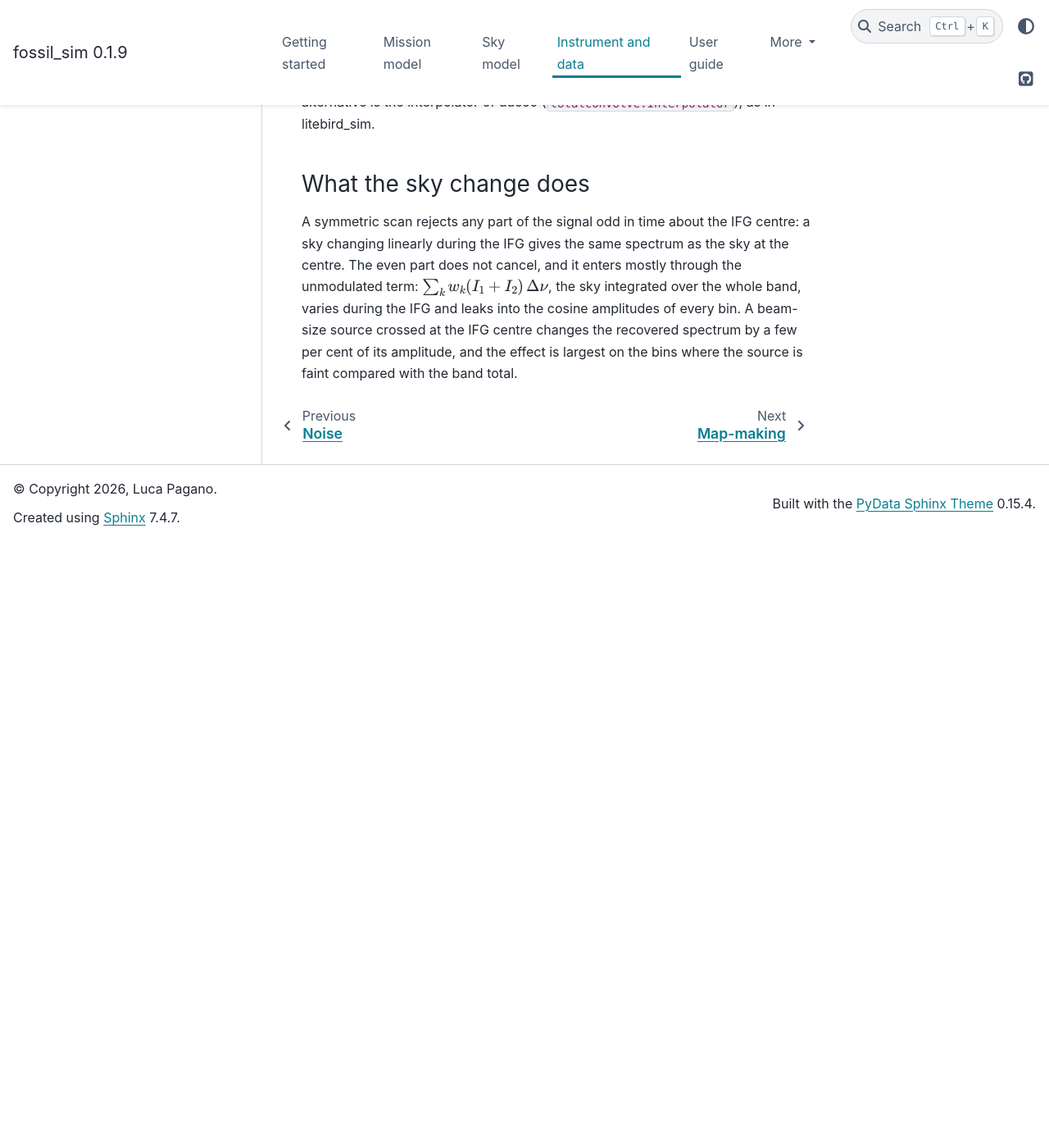
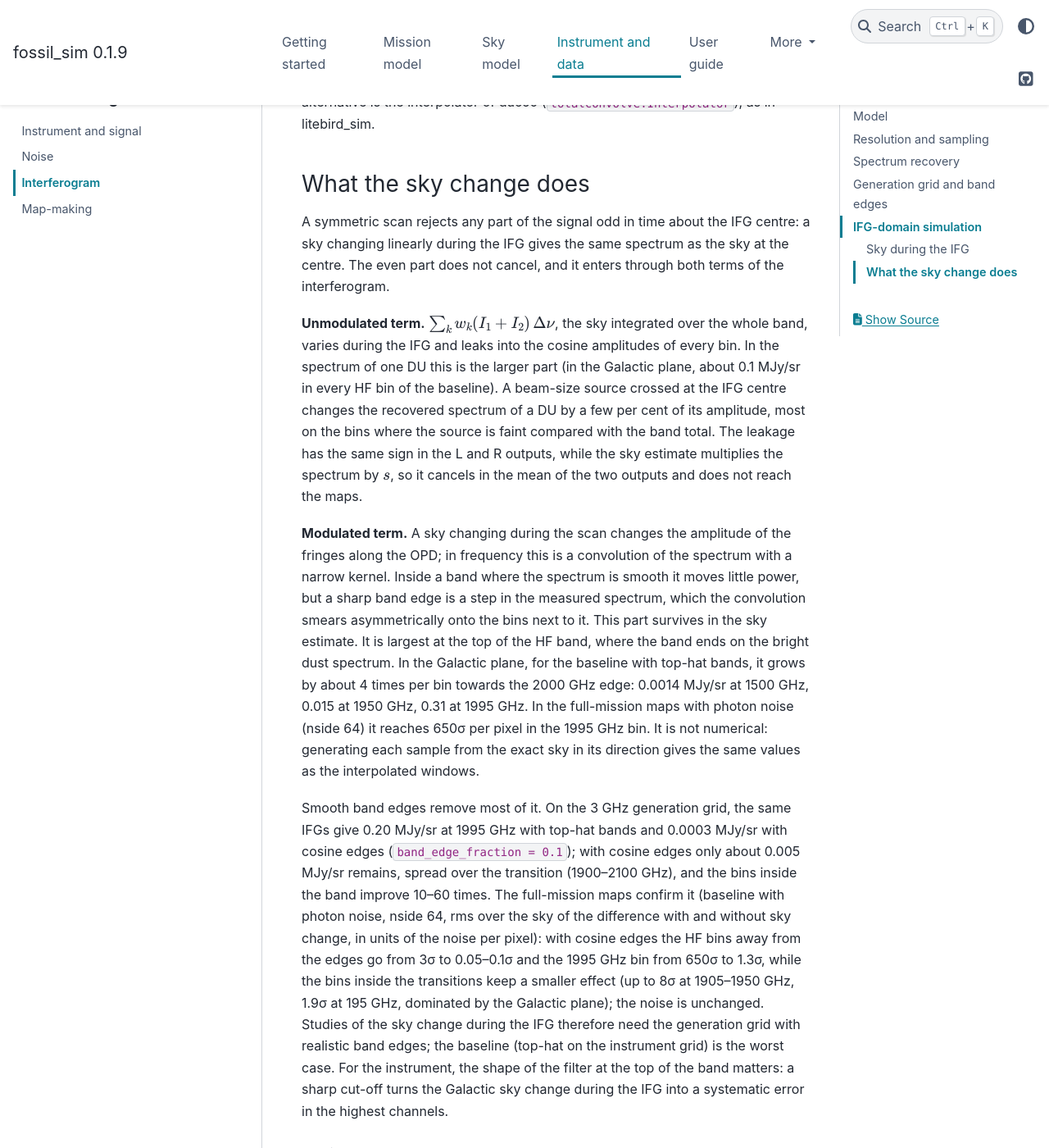
Before and after one commit to paganol/fossil_sim, a Sphinx documentation site: the page built from docs/concepts/interferogram.md, in a window 1280 px wide and 1400 px high, scrolled down 4313 px. Shown: the whole window at 82% size. Built offline with Sphinx 7.4.7 and the PyData theme 0.15.4, drawn with Linux system fonts in a browser that asks for light colours; pages that are not in the unit, such as notebooks, are missing from menus; before the commit the page ends 4973 px from its top, so only the background shows below that.

Commit message:
Docs: effect of the sky change during the IFG at the band edges
The unmodulated-term leakage cancels between L and R; the modulated term
convolves the spectrum and is large next to a sharp band edge (650 sigma
per pixel at 1995 GHz in the baseline maps). Cosine edges on the
generation grid reduce it to 1.3 sigma, with up to 8 sigma left inside
the transitions.

Co-Authored-By: Claude Opus 5.5 <noreply@anthropic.com>

```diff
--- a/docs/concepts/interferogram.md
+++ b/docs/concepts/interferogram.md
@@ -181,9 +181,46 @@ litebird_sim.
 
 A symmetric scan rejects any part of the signal odd in time about the IFG
 centre: a sky changing linearly during the IFG gives the same spectrum as the
-sky at the centre. The even part does not cancel, and it enters mostly through
-the unmodulated term: $\sum_k w_k (I_1 + I_2)\,\Delta\nu$, the sky integrated
+sky at the centre. The even part does not cancel, and it enters through both
+terms of the interferogram.
+
+**Unmodulated term.** $\sum_k w_k (I_1 + I_2)\,\Delta\nu$, the sky integrated
 over the whole band, varies during the IFG and leaks into the cosine
-amplitudes of every bin. A beam-size source crossed at the IFG centre changes
-the recovered spectrum by a few per cent of its amplitude, and the effect is
-largest on the bins where the source is faint compared with the band total.
+amplitudes of every bin. In the spectrum of one DU this is the larger part (in
+the Galactic plane, about 0.1 MJy/sr in every HF bin of the baseline). A
+beam-size source crossed at the IFG centre changes the recovered spectrum of a
+DU by a few per cent of its amplitude, most on the bins where the source is
+faint compared with the band total. The leakage has the same sign in the L
+and R outputs, while the sky estimate multiplies the spectrum by $s$, so it
+cancels in the mean of the two outputs and does not reach the maps.
+
+**Modulated term.** A sky changing during the scan changes the amplitude of
+the fringes along the OPD; in frequency this is a convolution of the
+spectrum with a narrow kernel. Inside a band where the spectrum is smooth it
+moves little power, but a sharp band edge is a step in the measured spectrum,
+which the convolution smears asymmetrically onto the bins next to it. This
+part survives in the sky estimate. It is largest at the top of the HF band,
+where the band ends on the bright dust spectrum. In the Galactic plane, for
+the baseline with top-hat bands, it grows by about 4 times per bin towards
+the 2000 GHz edge: 0.0014 MJy/sr at 1500 GHz, 0.015 at 1950 GHz, 0.31 at
+1995 GHz. In the full-mission maps with photon noise (nside 64) it reaches
+650σ per pixel in the 1995 GHz bin. It is not numerical: generating each
+sample from the exact sky in its direction gives the same values as the
+interpolated windows.
+
+Smooth band edges remove most of it. On the 3 GHz generation grid, the same
+IFGs give 0.20 MJy/sr at 1995 GHz with top-hat bands and 0.0003 MJy/sr with
+cosine edges (`band_edge_fraction = 0.1`); with cosine edges only about
+0.005 MJy/sr remains, spread over the transition (1900–2100 GHz), and the
+bins inside the band improve 10–60 times. The full-mission maps confirm it
+(baseline with photon noise, nside 64, rms over the sky of the difference
+with and without sky change, in units of the noise per pixel): with cosine
+edges the HF bins away from the edges go from 3σ to 0.05–0.1σ and the
+1995 GHz bin from 650σ to 1.3σ, while the bins inside the transitions keep
+a smaller effect (up to 8σ at 1905–1950 GHz, 1.9σ at 195 GHz, dominated by
+the Galactic plane); the noise is unchanged. Studies of the sky change during
+the IFG therefore need the generation grid with realistic band edges; the
+baseline (top-hat on the instrument grid) is the worst case. For the
+instrument, the shape of the filter at the top of the band matters: a sharp
+cut-off turns the Galactic sky change during the IFG into a systematic error
+in the highest channels.
```
